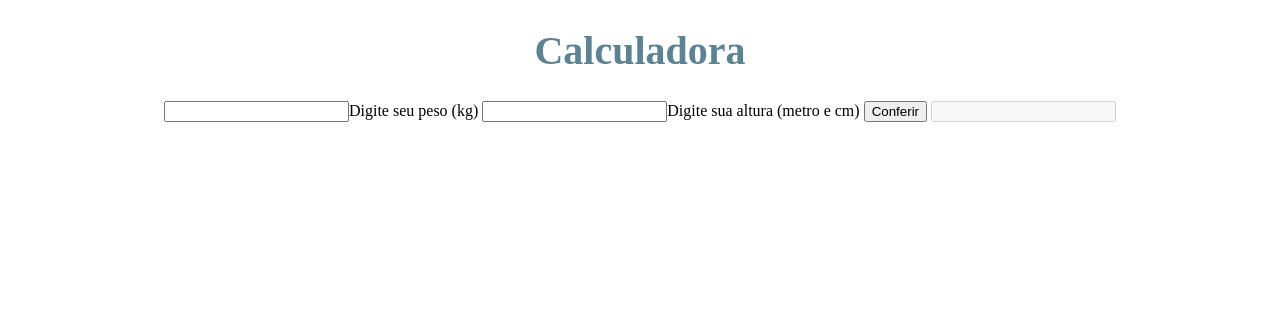
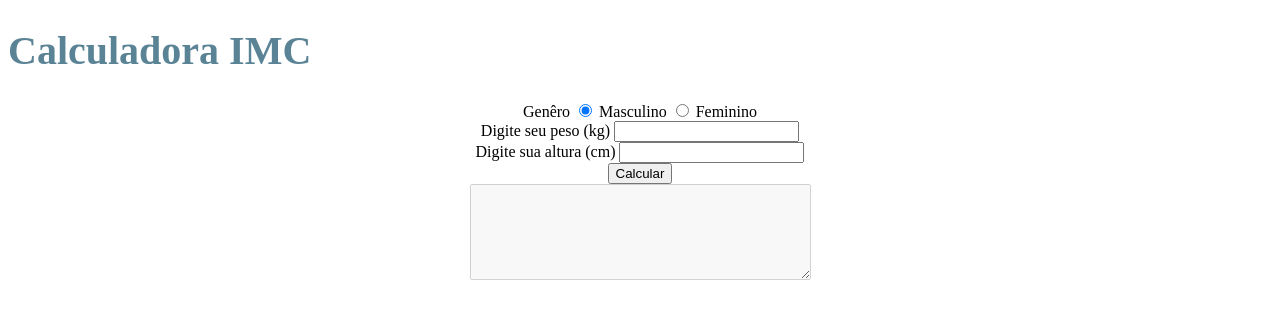
Before and after one commit to Ana-Rodrigs/Calculadoraimc, a plain HTML site: page index.html in a window 1280 px wide. Drawn offline with Linux system fonts and the light colour scheme.

Commit message:
index.html

```diff
--- a/index.html
+++ b/index.html
@@ -5,33 +5,57 @@
     <meta http-equiv="X-UA-Compatible" content="IE=edge">
     <meta name="viewport" content="width=device-width, initial-scale=1.0">
     <title>Calculadora IMC</title>
+    <link rel="stylesheet" href="style.css">
 </head>
 <body>
-    <h1 style=" text-align: center;color :rgb(90, 131, 149); font-size: 40px;">Calculadora</h1>
-    <div style="text-align: center;">
-    <Form >
-        <input type="text" id="peso">Digite seu peso (kg)</input>
-        <input type="text" id="altura">Digite sua altura (metro e cm)</input>
-        <button type="button" onclick="calculate()"></input>Conferir</button>
-        <input type="text" id="resultado" disabled > </input>
+    <h1 style="color: rgb(90, 131, 149);font-size: 40px;">Calculadora IMC</h1>
+    <div id="principal" style="text-align: center;">
+        <form>
+            <div id="gender" style="text-align: center;">
+                <label for="male">Genêro</label>
+                <input type="radio" id="male" name="gender" value="male" checked>
+                <label for="male">Masculino</label>
+                <input type="radio" id="female" name="gender" value="female">
+                <label for="female">Feminino</label>
             </div>
-</Form>
-</body>
+            <div id="weight" style="text-align: center;">
+                <label for="peso">Digite seu peso (kg)</label>
+                <input type="text" id="peso">
+            </div>
+            <div id="height" style="text-align: center;">
+                <label for="altura">Digite sua altura (cm)</label>
+                <input type="text" id="altura">
+            </div>
+            <input id ="buttonn"type="button" value="Calcular" onclick="calcularIMC()">
+            <div id="finalizacao">
+                <textarea name="resultado" id="resultado" cols="40" rows="6" disabled></textarea>
+            </div>
+        </form>
+    </div>
 
     <script>
-    var peso, altura, resultado, calculate;
+        function calcularIMC() {
+            var resultado = "";
+            var peso = parseFloat(document.getElementById("peso").value);
+            var altura = parseFloat(document.getElementById("altura").value) / 100;
+            var imc = peso / (altura * altura);
 
-    peso = parseFloat(document.getElementById("peso").value);
-    altura = parseFloat(document.getElementById("altura").value)/100;
-
-   function calculate (){
-       resultado = peso/ (altura*altura);
-       if ( resultado = 20) {
-           alert('okay')
+            if (imc < 18.5) {
+                resultado = "Seu IMC é " + imc.toFixed(2) + ". Você está abaixo do peso ideal.";
+            } else if (imc >= 18.5 && imc <= 24.9) {
+                resultado = "Seu IMC é " + imc.toFixed(2) + ". Seu peso está normal.";
+            } else if (imc >= 25 && imc <= 29.9) {
+                resultado = "Seu IMC é " + imc.toFixed(2) + ". Você está com sobrepeso.";
+            } else if (imc >= 30 && imc <= 34.9) {
+                resultado = "Seu IMC é " + imc.toFixed(2) + ". Você está com obesidade grau I.";
+            } else if (imc >= 35 && imc <= 39.9) {
+                resultado = "Seu IMC é " + imc.toFixed(2) + ". Você está com obesidade grau II.";
+            } else {
+                resultado = "Seu IMC é " + imc.toFixed(2) + ". Você está com obesidade grau III.";
             }
 
             document.getElementById("resultado").value = resultado;
         }
-
     </script>
+</body>
 </html>
```
Lines whose indentation alone changed are shown as unchanged.
